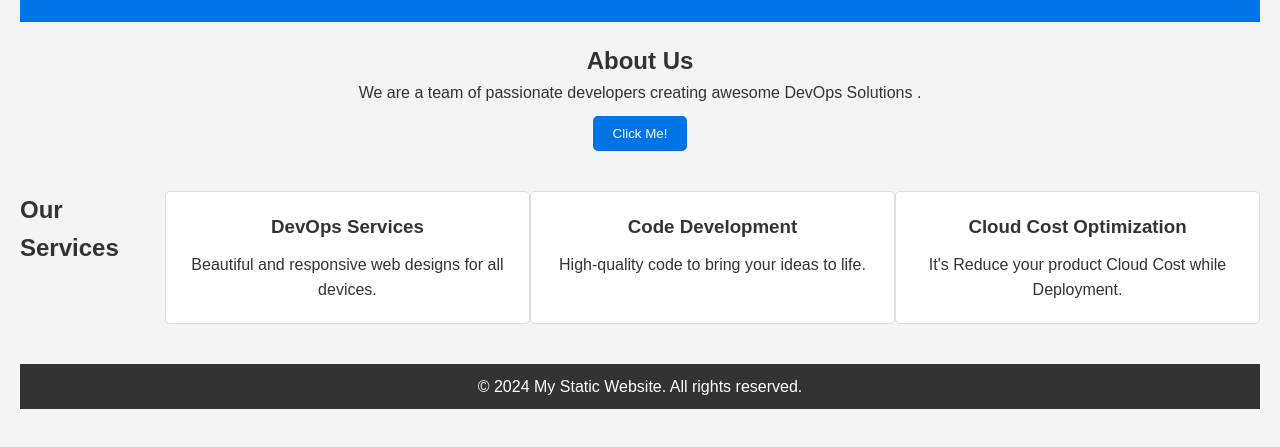
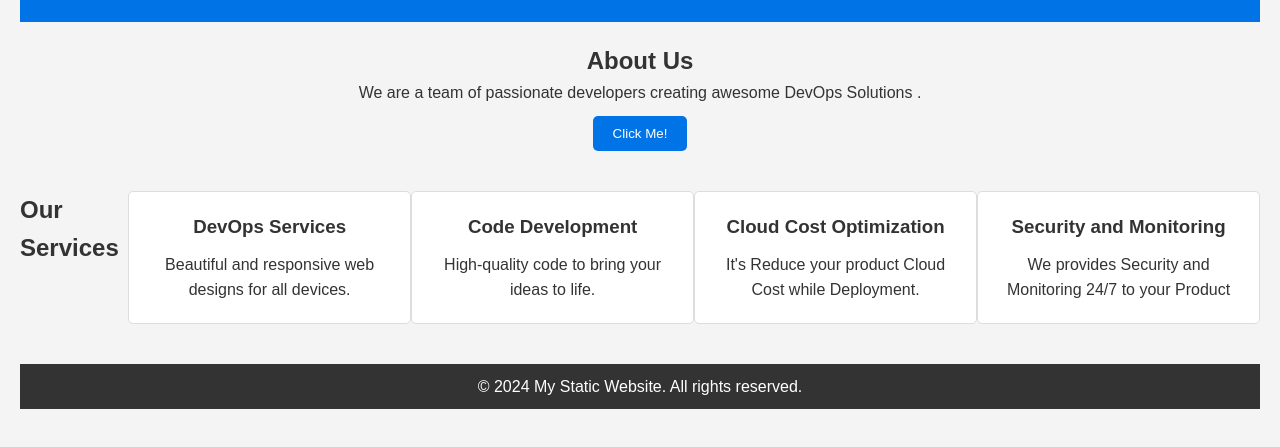
Before and after one commit to Charansai43/AWS_S3_website_Hosting, a plain HTML site: page index.html in a window 1280 px wide. Shown: the part 125-572 px from the top of the page. Drawn offline with Linux system fonts and the light colour scheme.

Commit message:
Second commit

```diff
--- a/index.html
+++ b/index.html
@@ -42,6 +42,11 @@
                 <h3>Cloud Cost Optimization</h3>
                 <p>It's Reduce your product Cloud Cost while Deployment.</p>
             </div>
+             </div>
+            <div class="service">
+                <h3>Security and Monitoring</h3>
+                <p>We provides Security and Monitoring 24/7 to your Product</p>
+            </div>
         </section>
     </main>
 
```
